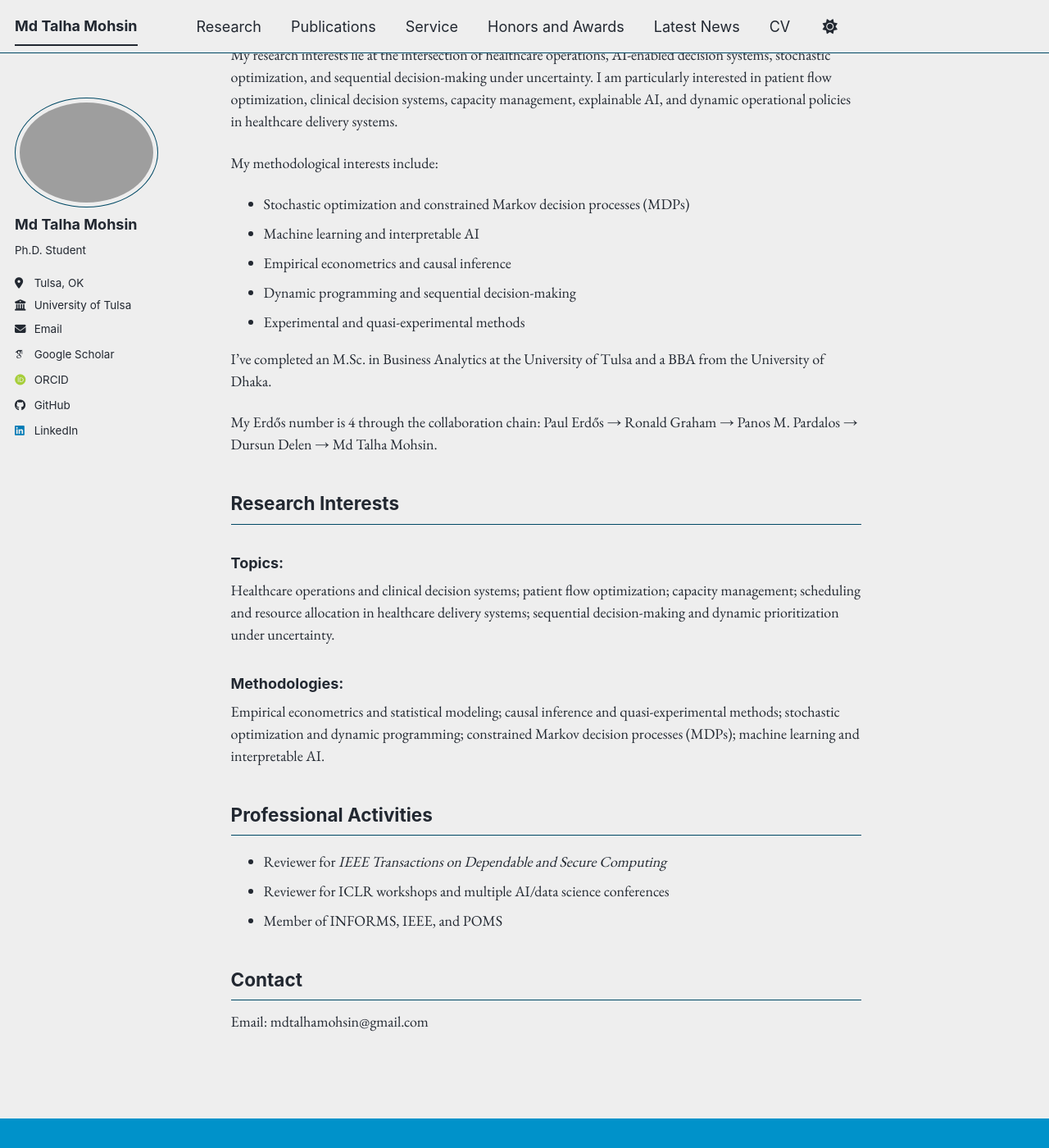
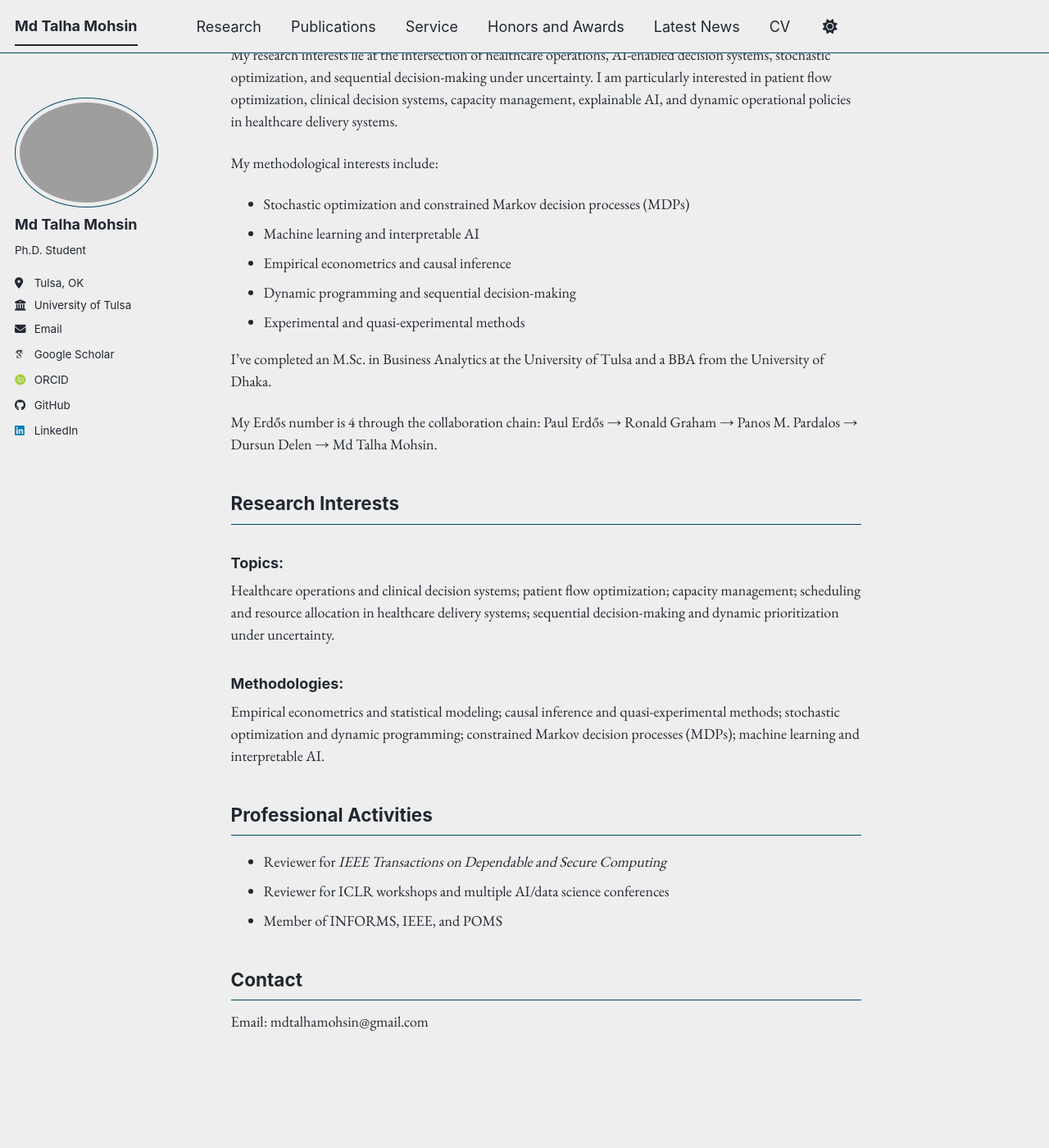
Before and after one commit to mdtalhamohsin/mdtalhamohsin.github.io, a Jekyll site: the page built from _pages/about.md, in a window 1280 px wide and 1400 px high, scrolled down 90 px. Shown: the whole window at 82% size. Built offline with Jekyll 4.4.1, drawn with Linux system fonts in a browser that asks for light colours; some web fonts are replaced; a script bundle is joined from its source files by our own code; library files that are not in the unit come from our copies; after the commit the page ends 1453 px from its top, so only the background shows below that.

Commit message:
Update main.scss

```diff
--- a/assets/css/main.scss
+++ b/assets/css/main.scss
@@ -46,3 +46,7 @@
 body {
   font-family: "EB Garamond", serif;
 }
+
+.page__footer {
+  display: none !important;
+}
```
